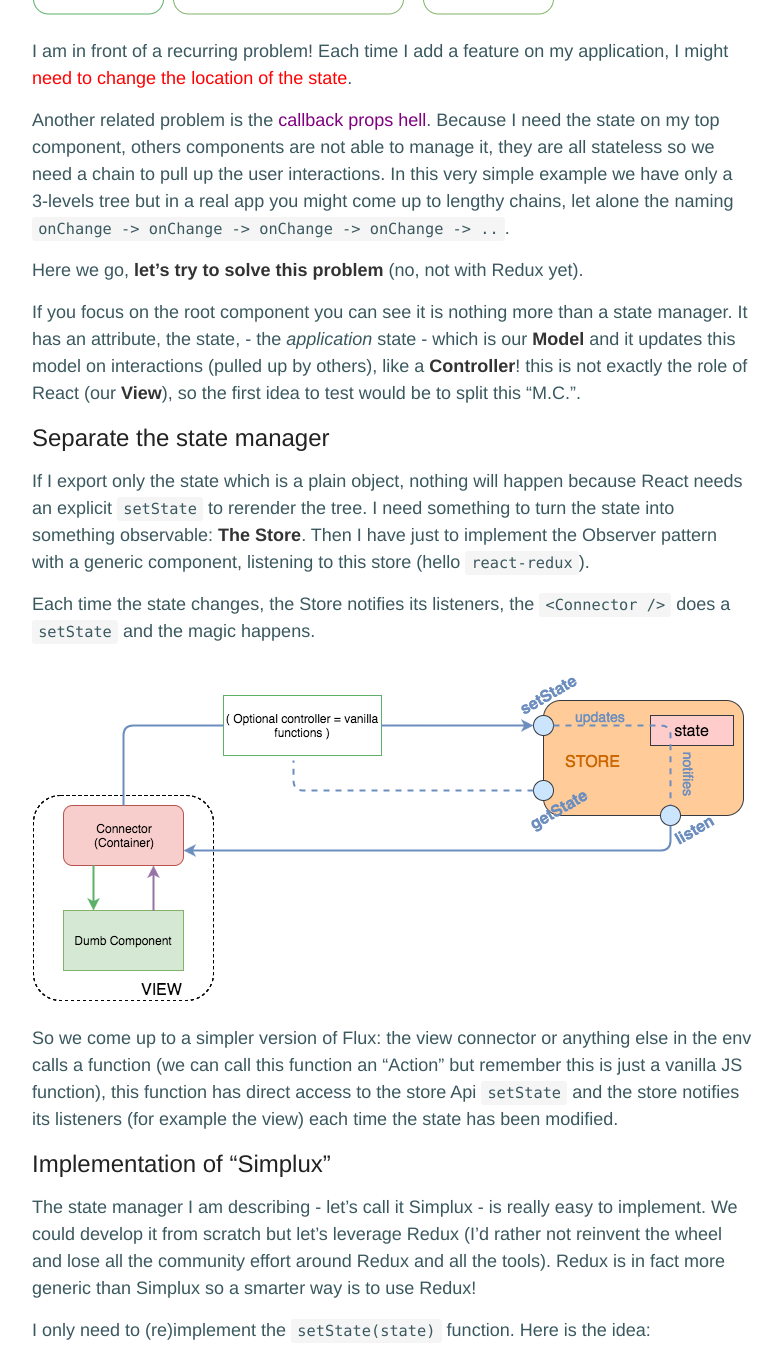
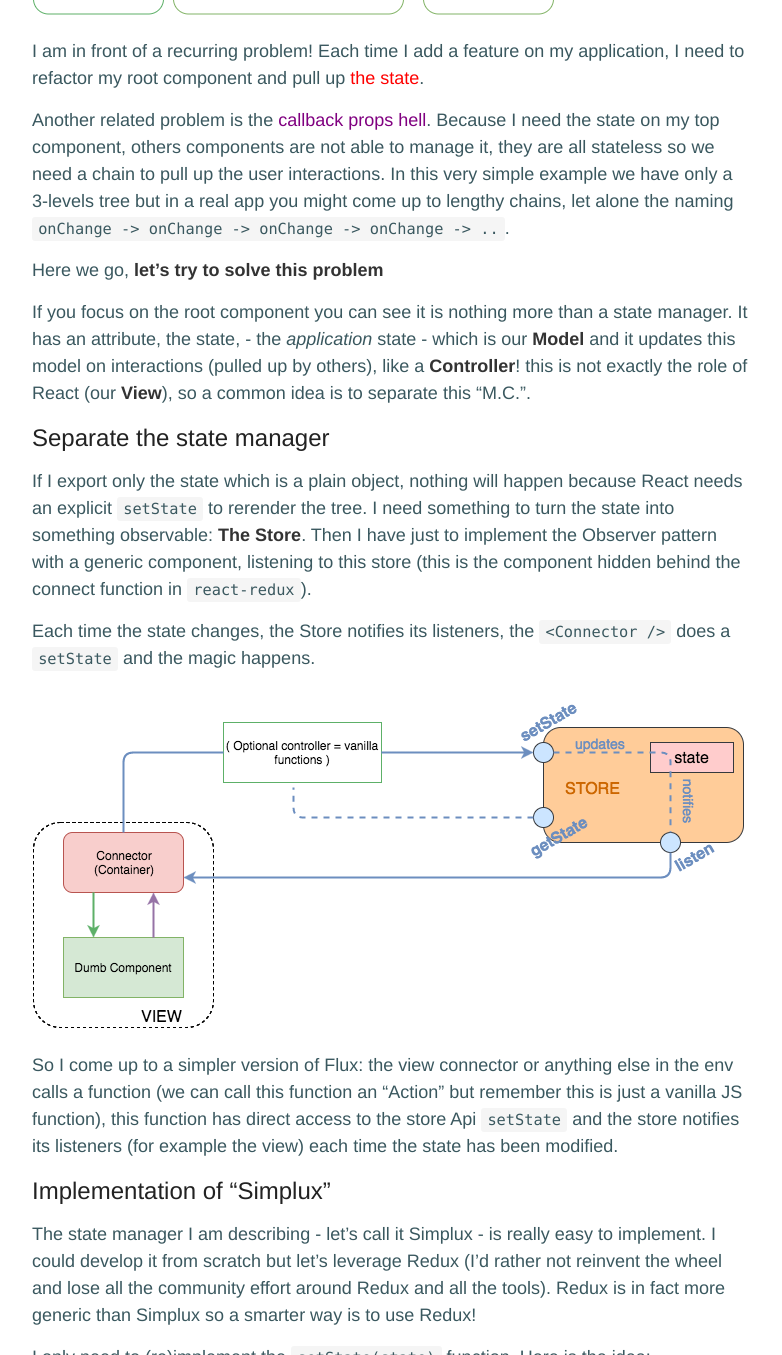
Before and after one commit to jnoleau/cocoweet, a Jekyll site: the page built from _posts/2017-01-30-The-state.md, in a window 1280 px wide and 1400 px high, scrolled down 3160 px, cut to the strip 0-1355 px from the top of the window. Shown: the whole strip, without its empty margins (248-1030 px from the left). Built offline with Jekyll 4.4.1, drawn with Linux system fonts in a browser that asks for light colours; comment, search, counter and statistics services are not loaded; some of the changed text lies outside the part shown.

Commit message:
article final + disquss

```diff
--- a/_config.yml
+++ b/_config.yml
@@ -35,7 +35,7 @@
 
 # Enter your Disqus shortname (not your username) to enable commenting on posts
 # You can find your shortname on the Settings page of your Disqus account
-disqus:
+disqus: cocoweet-blog
 
 # Enter your Google Analytics web tracking code (e.g. UA-2110908-2) to activate tracking
 google_analytics:
--- a/_posts/2017-01-30-The-state.md
+++ b/_posts/2017-01-30-The-state.md
@@ -55,27 +55,27 @@
 
 ![Month selector 4](/cocoweet/images/article/state_managing/ms_4.png)
 
-I am in front of a recurring problem! Each time I add a feature on my application, I might <span style="color:red;">need to change the location of the state</span>.
+I am in front of a recurring problem! Each time I add a feature on my application, I need to refactor my root component and pull up <span style="color:red;">the state</span>.
 
 Another related problem is the <span style="color:purple;">callback props hell</span>. Because I need the state on my top component, others components are not able to manage it, they are all stateless so we need a chain to pull up the user interactions. In this very simple example we have only a 3-levels tree but in a real app you might come up to lengthy chains, let alone the naming `onChange -> onChange -> onChange -> onChange -> ..`.
 
-Here we go, **let's try to solve this problem** (no, not with Redux yet).
+Here we go, **let's try to solve this problem**
 
-If you focus on the root component you can see it is nothing more than a state manager. It has an attribute, the state, - the *application* state - which is our **Model** and it updates this model on interactions (pulled up by others), like a **Controller**! this is not exactly the role of React (our **View**), so the first idea to test would be to split this "M.C.".
+If you focus on the root component you can see it is nothing more than a state manager. It has an attribute, the state, - the *application* state - which is our **Model** and it updates this model on interactions (pulled up by others), like a **Controller**! this is not exactly the role of React (our **View**), so a common idea is to separate this "M.C.".
 
 ## Separate the state manager
 
-If I export only the state which is a plain object, nothing will happen because React needs an explicit `setState` to rerender the tree. I need something to turn the state into something observable: **The Store**. Then I have just to implement the Observer pattern with a generic component, listening to this store (hello `react-redux`).
+If I export only the state which is a plain object, nothing will happen because React needs an explicit `setState` to rerender the tree. I need something to turn the state into something observable: **The Store**. Then I have just to implement the Observer pattern with a generic component, listening to this store (this is the component hidden behind the connect function in `react-redux`).
 
 Each time the state changes, the Store notifies its listeners, the `<Connector />` does a `setState` and the magic happens.
 
 ![Store](/cocoweet/images/article/state_managing/store.png)
 
-So we come up to a simpler version of Flux: the view connector or anything else in the env calls a function (we can call this function an "Action" but remember this is just a vanilla JS function), this function has direct access to the store Api `setState` and the store notifies its listeners (for example the view) each time the state has been modified.
+So I come up to a simpler version of Flux: the view connector or anything else in the env calls a function (we can call this function an "Action" but remember this is just a vanilla JS function), this function has direct access to the store Api `setState` and the store notifies its listeners (for example the view) each time the state has been modified.
 
 ## Implementation of "Simplux"
 
-The state manager I am describing - let's call it Simplux - is really easy to implement. We could develop it from scratch but let's leverage Redux (I'd rather not reinvent the wheel and lose all the community effort around Redux and all the tools). Redux is in fact more generic than Simplux so a smarter way is to use Redux!
+The state manager I am describing - let's call it Simplux - is really easy to implement. I could develop it from scratch but let's leverage Redux (I'd rather not reinvent the wheel and lose all the community effort around Redux and all the tools). Redux is in fact more generic than Simplux so a smarter way is to use Redux!
 
 I only need to (re)implement the `setState(state)` function. Here is the idea:
 
```
Also changed, not shown: other parts of _posts/2017-01-30-The-state.md (+1 -1 lines).
